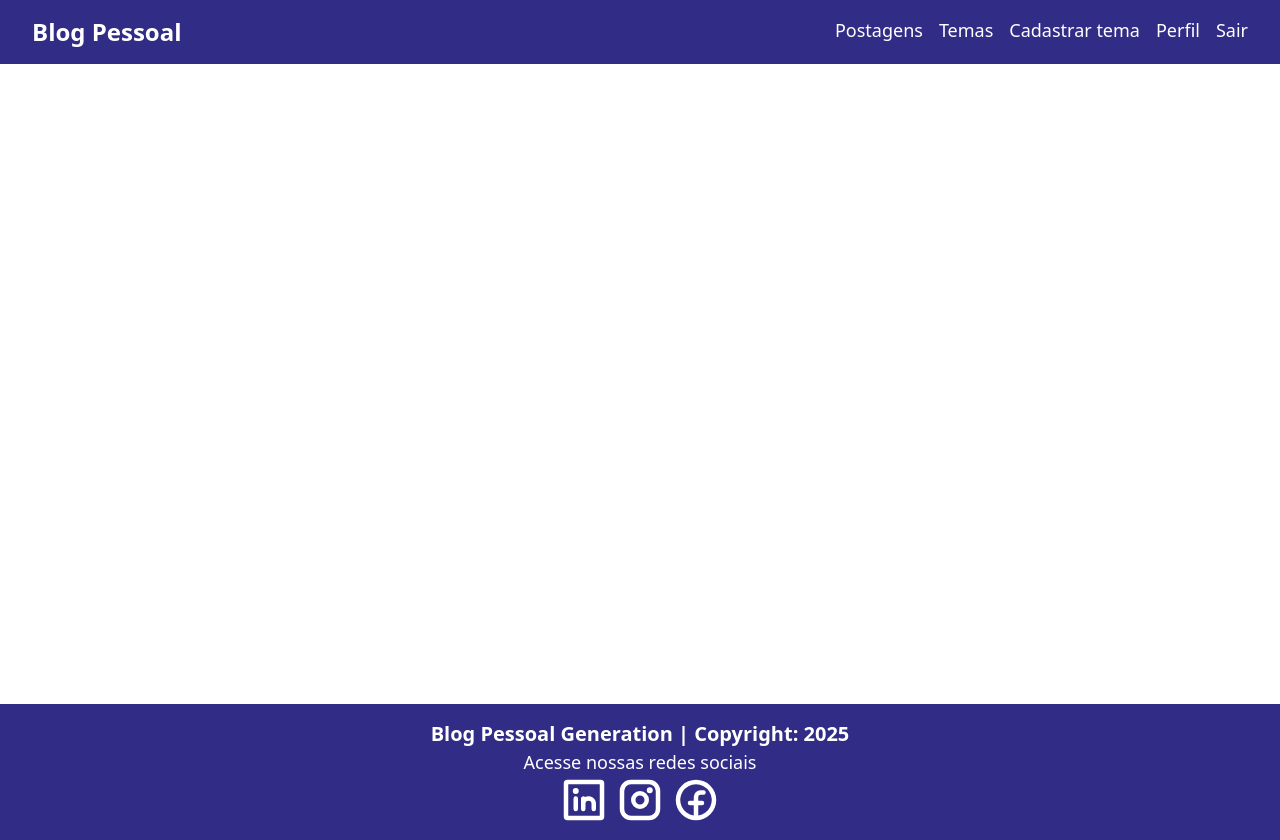
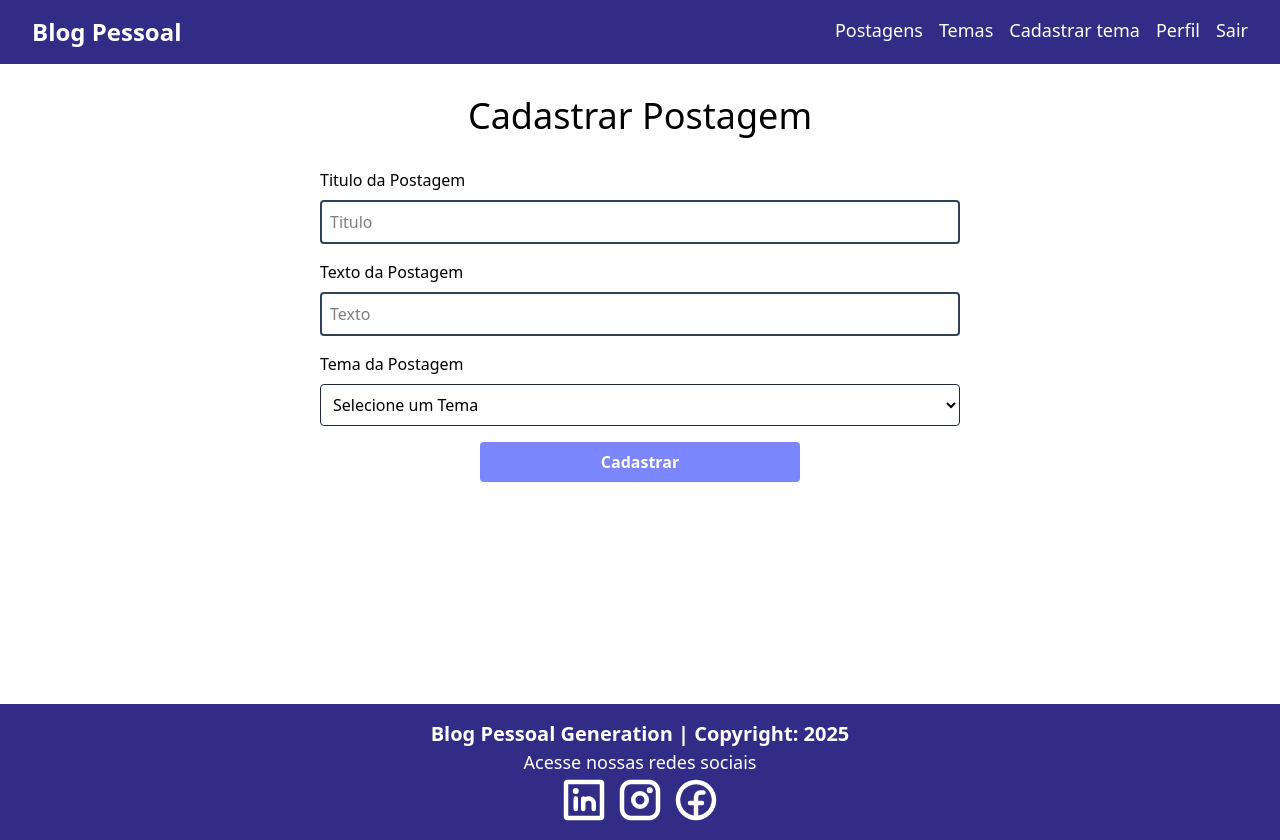
Before and after one commit to Phcode007/blogpessoalf, a React (Vite) app: page /cadastrarpostagem in a window 1280 px wide. Built offline with nearby package versions, Linux system fonts and the light colour scheme.

Commit message:
Criação do formpostagem e modalpostagem

```diff
--- a/package.json
+++ b/package.json
@@ -17,6 +17,7 @@
     "react-dom": "^19.1.1",
     "react-router-dom": "^7.9.4",
     "react-spinners": "^0.17.0",
+    "reactjs-popup": "^2.0.6",
     "tailwindcss": "^4.1.16"
   },
   "devDependencies": {
--- a/src/App.tsx
+++ b/src/App.tsx
@@ -9,6 +9,7 @@
 import FormTema from "./components/tema/formtema/FormTema";
 import DeletarTema from "./components/tema/deletartema/DeletarTema";
 import ListaPostagens from "./components/postagem/listapostagem/ListaPostagem";
+import FormPostagem from "./components/postagem/formpostagem/FormPostagem";
 
 function App() {
   return (
@@ -26,6 +27,8 @@
               <Route path="/editartema/:id" element={<FormTema />} />
               <Route path="/deletartema/:id" element={<DeletarTema />} />
               <Route path="/postagens" element={<ListaPostagens />} />
+              <Route path="/cadastrarpostagem" element={<FormPostagem />} />
+              <Route path="/editarpostagem/:id" element={<FormPostagem />} />
             </Routes>
           </div>
           <Footer />
--- /dev/null
+++ b/src/components/postagem/formpostagem/FormPostagem.tsx
@@ -0,0 +1,55 @@
+function FormPostagem() {
+  return (
+    <div className="container flex flex-col mx-auto items-center">
+      <h1 className="text-4xl text-center my-8">Cadastrar Postagem</h1>
+
+      <form className="flex flex-col w-1/2 gap-4">
+        <div className="flex flex-col gap-2">
+          <label htmlFor="titulo">Titulo da Postagem</label>
+          <input
+            type="text"
+            placeholder="Titulo"
+            name="titulo"
+            required
+            className="border-2 border-slate-700 rounded p-2"
+          />
+        </div>
+        <div className="flex flex-col gap-2">
+          <label htmlFor="titulo">Texto da Postagem</label>
+          <input
+            type="text"
+            placeholder="Texto"
+            name="texto"
+            required
+            className="border-2 border-slate-700 rounded p-2"
+          />
+        </div>
+        <div className="flex flex-col gap-2">
+          <p>Tema da Postagem</p>
+          <select
+            name="tema"
+            id="tema"
+            className="border p-2 border-slate-800 rounded"
+          >
+            <option value="" selected disabled>
+              Selecione um Tema
+            </option>
+
+            <>
+              <option>tema1</option>
+            </>
+          </select>
+        </div>
+        <button
+          type="submit"
+          className="rounded disabled:bg-slate-200 bg-indigo-400 hover:bg-indigo-800
+                               text-white font-bold w-1/2 mx-auto py-2 flex justify-center"
+        >
+          Cadastrar
+        </button>
+      </form>
+    </div>
+  );
+}
+
+export default FormPostagem;
--- /dev/null
+++ b/src/components/postagem/modalpostagem/ModalPostagem.tsx
@@ -0,0 +1,27 @@
+import Popup from "reactjs-popup";
+
+import "reactjs-popup/dist/index.css";
+import FormPostagem from "../formpostagem/FormPostagem";
+
+function ModalPostagem() {
+  return (
+    <>
+      <Popup
+        trigger={
+          <button className="border rounded px-4 py-2 hover:bg-white hover:text-indigo-800">
+            Nova Postagem
+          </button>
+        }
+        modal
+        contentStyle={{
+          borderRadius: "1rem",
+          paddingBottom: "2rem",
+        }}
+      >
+        <FormPostagem />
+      </Popup>
+    </>
+  );
+}
+
+export default ModalPostagem;
--- a/src/pages/home/Home.tsx
+++ b/src/pages/home/Home.tsx
@@ -1,4 +1,5 @@
 import ListaPostagens from "../../components/postagem/listapostagem/ListaPostagem";
+import ModalPostagem from "../../components/postagem/modalpostagem/ModalPostagem";
 
 function Home() {
   return (
@@ -11,9 +12,7 @@
             <p className="text-xl">Expresse aqui seus pensamentos e opiniões</p>
 
             <div className="flex justify-around gap-4">
-              <div className="rounded text-white border-white border-solid border-2 py-2 px-4">
-                Nova Postagem
-              </div>
+              <ModalPostagem />
             </div>
           </div>
 
```
Also changed, not shown: 2 other files (tests, documents, lock files or other folders).
